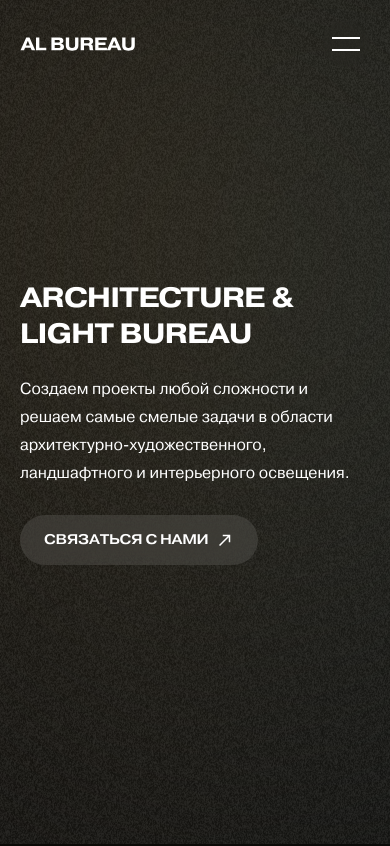
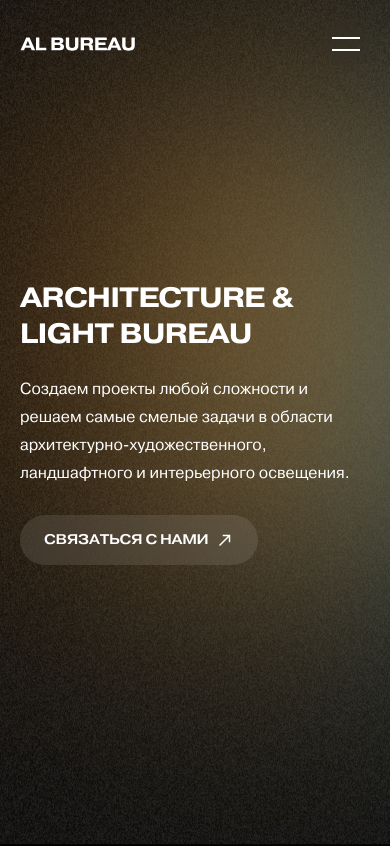
Before and after one commit to biloholovskyi/al_bureau, a React (Create React App) app: page / in a window 390 px wide. Shown: the top 846 px of the page. Built offline with nearby package versions, Linux system fonts and the light colour scheme; no server answers.

Commit message:
responsive gradient

```diff
--- a/src/App.js
+++ b/src/App.js
@@ -21,14 +21,16 @@ function App() {
   }
 
   useEffect(() => {
-    if (/Android|webOS|iPhone|iPad|iPod|BlackBerry|BB|PlayBook|IEMobile|Windows Phone|Kindle|Silk|Opera Mini/i.test(navigator.userAgent)) {
-      setMobileDevice(true)
-    } else {
-      if (window.addEventListener) // older FF
-        window.addEventListener('mousemove', preventDefault, {passive: false});
-      window.onmousemove = preventDefault; // modern standard
-      window.onmousemove = document.onmousewheel = preventDefault; // older browsers, IE
-    }
+    // if (/Android|webOS|iPhone|iPad|iPod|BlackBerry|BB|PlayBook|IEMobile|Windows Phone|Kindle|Silk|Opera Mini/i.test(navigator.userAgent)) {
+    //   setMobileDevice(true)
+    // } else {
+    //
+    // }
+
+    if (window.addEventListener) // older FF
+      window.addEventListener('mousemove', preventDefault, {passive: false});
+    window.onmousemove = preventDefault; // modern standard
+    window.onmousemove = document.onmousewheel = preventDefault; // older browsers, IE
   }, [])
 
   const onMouseMove = (e) => {
--- a/src/components/bgGradient/bgGradient.js
+++ b/src/components/bgGradient/bgGradient.js
@@ -29,5 +29,12 @@ const Circle = styled.div`
   z-index: -1;
   filter: blur(320px);
   overflow: hidden;
+
+  @media (max-width: 767px) {
+    width: 30vh;
+    height: 30vh;
+    filter: blur(150px);
+    left: 30vw;
+    top: 100px;
   }
 `
```
